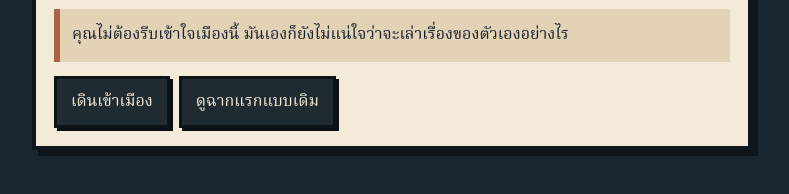
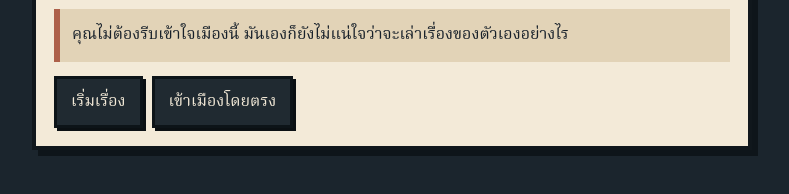
Before and after one commit to Kaokwan24/-, a plain HTML site: page index.html in a window 1280 px wide. Shown: the part 380-574 px from the top of the page, without its empty margins (248-1037 px from the left). Drawn offline with Linux system fonts and the light colour scheme.

Commit message:
Make Day 1 the main entry flow

```diff
--- a/index.html
+++ b/index.html
@@ -1 +1 @@
-<!doctype html><html lang="th"><head><meta charset="utf-8"><meta name="viewport" content="width=device-width,initial-scale=1"><title>เดี๋ยวก็รู้</title><link rel="stylesheet" href="css/pixel.css"></head><body><div class="wrap"><main class="card" style="margin-top:12vh;max-width:720px;margin-left:auto;margin-right:auto"><div class="sub">เมืองปลายราง / ฤดูที่ไม่มีชื่อ</div><h1 style="font-size:clamp(48px,9vw,90px);margin:10px 0">เดี๋ยวก็รู้</h1><p>บางคำถามไม่ได้อยากได้คำตอบทันที<br>บางทีแค่อยากให้เราเดินต่อไปอีกหน่อย</p><div class="note">คุณไม่ต้องรีบเข้าใจเมืองนี้ มันเองก็ยังไม่แน่ใจว่าจะเล่าเรื่องของตัวเองอย่างไร</div><div class="actions"><a class="btn" href="town.html">เดินเข้าเมือง</a><a class="btn" href="game.html">ดูฉากแรกแบบเดิม</a></div></main></div></body></html>
+<!doctype html><html lang="th"><head><meta charset="utf-8"><meta name="viewport" content="width=device-width,initial-scale=1"><title>เดี๋ยวก็รู้</title><link rel="stylesheet" href="css/pixel.css"></head><body><div class="wrap"><main class="card" style="margin-top:12vh;max-width:720px;margin-left:auto;margin-right:auto"><div class="sub">เมืองปลายราง / ฤดูที่ไม่มีชื่อ</div><h1 style="font-size:clamp(48px,9vw,90px);margin:10px 0">เดี๋ยวก็รู้</h1><p>บางคำถามไม่ได้อยากได้คำตอบทันที<br>บางทีแค่อยากให้เราเดินต่อไปอีกหน่อย</p><div class="note">คุณไม่ต้องรีบเข้าใจเมืองนี้ มันเองก็ยังไม่แน่ใจว่าจะเล่าเรื่องของตัวเองอย่างไร</div><div class="actions"><a class="btn" href="play.html">เริ่มเรื่อง</a><a class="btn" href="town.html">เข้าเมืองโดยตรง</a></div></main></div></body></html>
```
